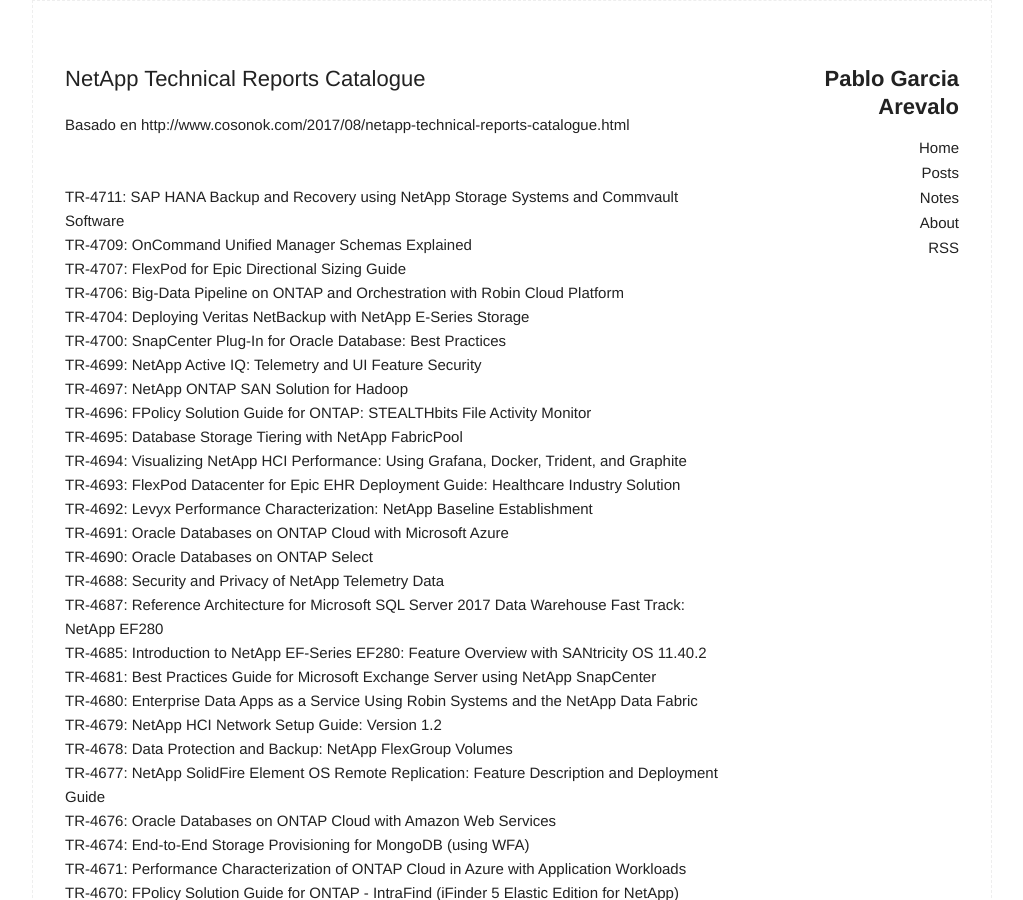
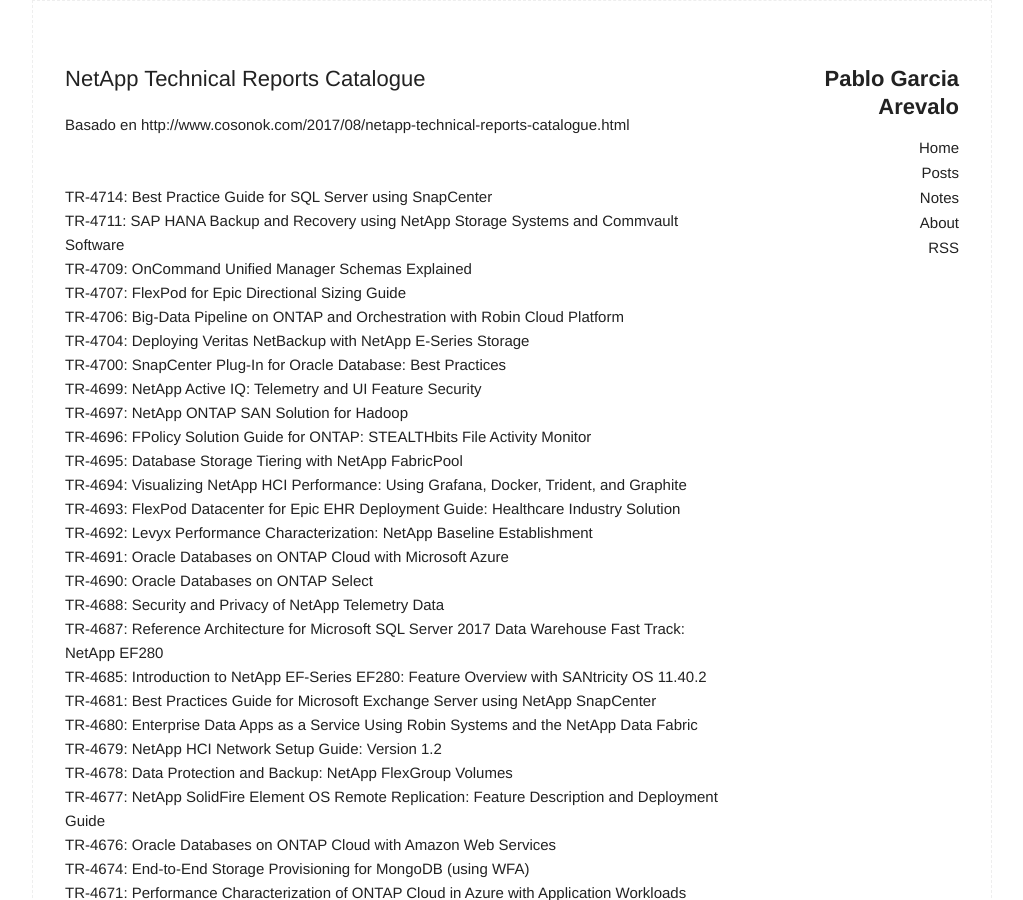
Before and after one commit to pablogarciaarevalo/pablogarciaarevalo.github.io, a Jekyll site: the page built from NetApp_TR_Catalogue.html, in a window 1280 px wide and 900 px high. Shown: the whole window, without its empty margins (128-1151 px from the left). Built offline with Jekyll 4.4.1, drawn with Linux system fonts in a browser that asks for light colours.

Commit message:
new docs

```diff
--- a/NetApp_TR_Catalogue.html
+++ b/NetApp_TR_Catalogue.html
@@ -11,6 +11,7 @@
 <br />
 <br />
 
+<a href="http://www.netapp.com/us/media/tr-4714.pdf">TR-4714: Best Practice Guide for SQL Server using SnapCenter</a><br />
 <a href="http://www.netapp.com/us/media/tr-4711.pdf">TR-4711: SAP HANA Backup and Recovery using NetApp Storage Systems and Commvault Software</a><br />
 <a href="http://www.netapp.com/us/media/tr-4709.pdf">TR-4709: OnCommand Unified Manager Schemas Explained</a><br />
 <a href="http://www.netapp.com/us/media/tr-4707.pdf">TR-4707: FlexPod for Epic Directional Sizing Guide</a><br />
```
